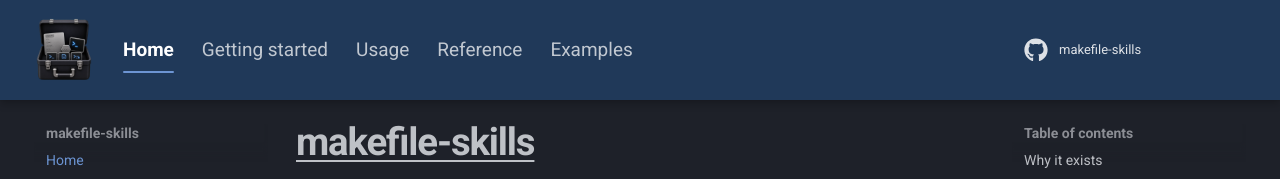
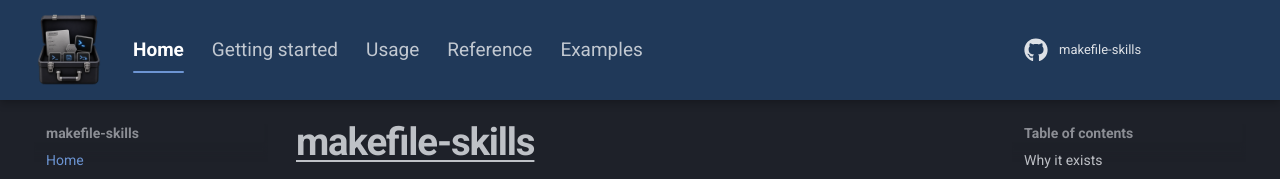
Before and after one commit to lupaxa-developers-toolbox/makefile-skills, an MkDocs documentation site: the page built from mkdocs/index.md, in a window 1280 px wide. Shown: the top 179 px of the page. Built offline with MkDocs 1.6.1 and Material for MkDocs 9.7.7, drawn with Linux system fonts in a browser that asks for light colours; comment, search, counter and statistics services are not loaded.

```diff
--- a/mkdocs/assets/stylesheets/30-navigation.css
+++ b/mkdocs/assets/stylesheets/30-navigation.css
@@ -28,8 +28,8 @@
 .md-header__button.md-logo.lupaxa-header__logo {
   display: inline-flex;
   flex: 0 0 auto;
-  width: 3.5rem;
-  height: 3.5rem;
+  width: 4rem;
+  height: 4rem;
   align-items: center;
   justify-content: center;
   margin: 0 0.5rem 0 -0.25rem;
@@ -40,8 +40,8 @@
 .md-header__button.md-logo.lupaxa-header__logo img,
 .md-header__button.md-logo.lupaxa-header__logo svg {
   display: block;
-  width: 3.5rem;
-  height: 3.5rem;
+  width: 4rem;
+  height: 4rem;
   max-width: none;
   max-height: none;
   object-fit: contain;
--- a/mkdocs/assets/stylesheets/99-overrides.css
+++ b/mkdocs/assets/stylesheets/99-overrides.css
@@ -28,14 +28,14 @@
 }
 
 .md-header .md-header__button.md-logo.lupaxa-header__logo {
-  width: 3.5rem !important;
-  height: 3.5rem !important;
+  width: 4rem !important;
+  height: 4rem !important;
 }
 
 .md-header .md-header__button.md-logo.lupaxa-header__logo img,
 .md-header .md-header__button.md-logo.lupaxa-header__logo svg {
-  width: 3.5rem !important;
-  height: 3.5rem !important;
+  width: 4rem !important;
+  height: 4rem !important;
   max-width: none !important;
   max-height: none !important;
 }
```
